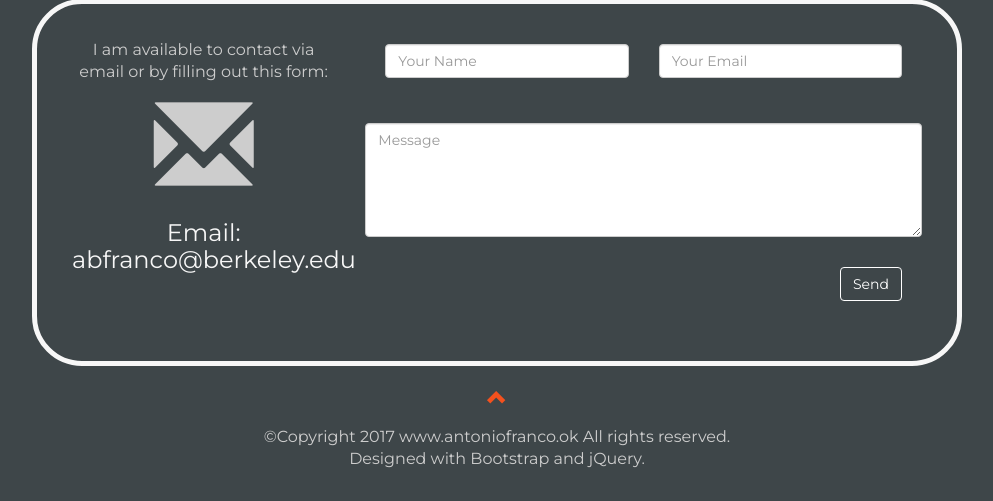
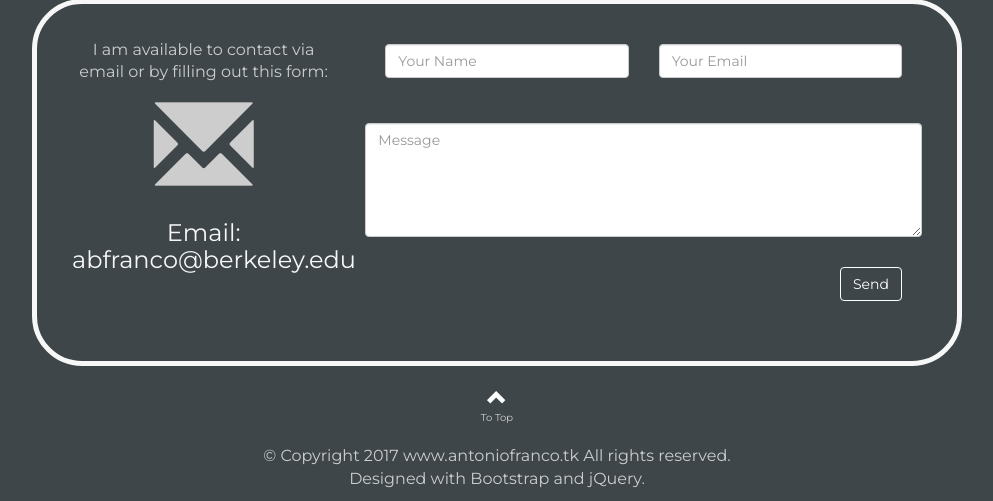
Before and after one commit to ABFranco/ABFranco.github.io, a PHP site: page / in a window 1280 px wide. Shown: the part 1186-1687 px from the top of the page, without its empty margins (143-1136 px from the left). Before the commit the page ends 1654 px from the top, so only its background shows below. Run offline with PHP 8.4, Linux system fonts and the light colour scheme; some libraries are stand-ins or nearby versions.

Commit message:
footer edit

```diff
--- a/index.html
+++ b/index.html
@@ -15,7 +15,7 @@
   </head>
 
 
-  <body id="myPage" data-spy="scroll" data-target=".navbar" data-offset="50">
+  <body data-spy="scroll" data-target=".navbar" data-offset="50">
   	<div id="menu">
 	    <nav class="navbar navbar-inverse navbar-static-top" id="stickynav">
 			<div>
@@ -142,10 +142,11 @@
 	<!-- footer -->
 
 	<footer class="container-fluid text-center">
-	  <a href="#home" title="To Top">
+	  <a href="#home">
 	    <span class="glyphicon glyphicon-chevron-up"></span>
+	    <p id="small">To Top</p>
 	  </a>
-	  <p>©Copyright 2017 www.antoniofranco.ok All rights reserved. <br> Designed with Bootstrap and jQuery.</p>
+	  <p>© Copyright 2017 www.antoniofranco.tk All rights reserved. <br> Designed with Bootstrap and jQuery.</p>
 	</footer>
 
 
--- a/style.css
+++ b/style.css
@@ -165,6 +165,11 @@ p {
 
 footer .glyphicon {
     font-size: 20px;
-    margin-bottom: 20px;
-    color: #f4511e;
+    margin-bottom: 0px;
+    color: white;
 }
+
+footer #small {
+	font-size: 10px;
+	margin-bottom: 20px;
+}
```
